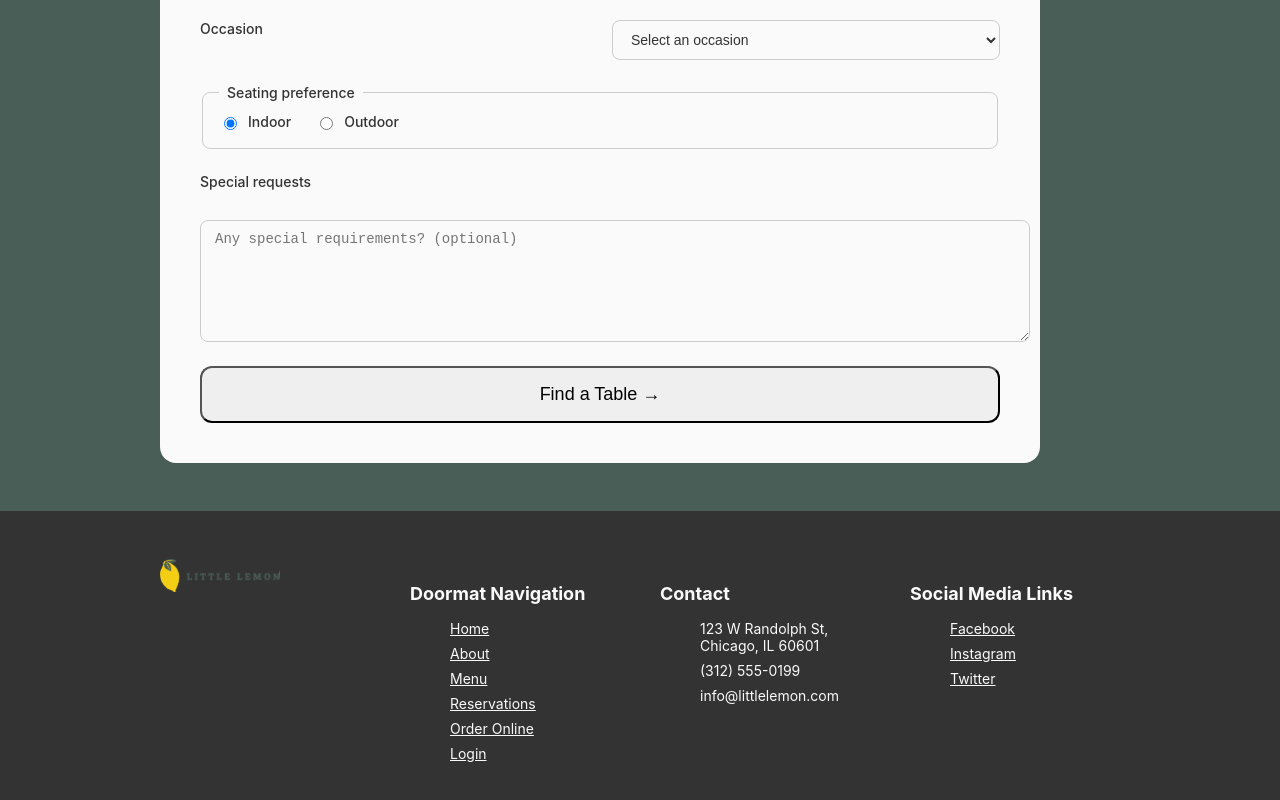
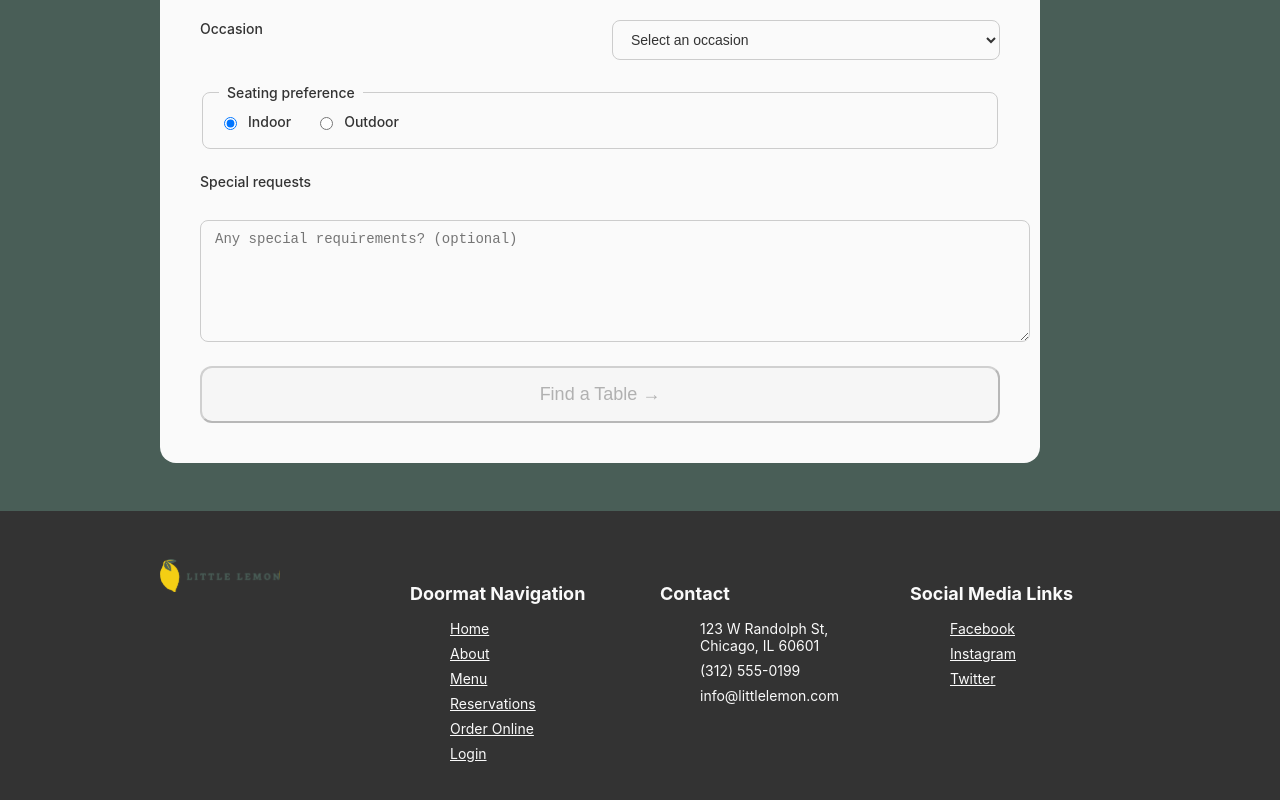
Before and after one commit to israasalama/finalproject, a React (Create React App) app: page /reservations in a window 1280 px wide. Shown: the part 563-1363 px from the top of the page. Built offline with nearby package versions, Linux system fonts and the light colour scheme.

Commit message:
adding unit tests for form validationsand submission

```diff
--- a/src/BookingForm.js
+++ b/src/BookingForm.js
@@ -2,7 +2,6 @@ import { useState } from 'react';
 import { useNavigate } from 'react-router-dom';
 import './styles/BookingForm.css';
 
-// Added submitForm to the props
 function BookingForm({ availableTimes, dispatch, submitForm }) {
   const navigate = useNavigate();
 
@@ -20,7 +19,6 @@ function BookingForm({ availableTimes, dispatch, submitForm }) {
   function handleDateChange(e) {
     const date = e.target.value;
     setFormData({ ...formData, date });
-    // FIXED: Changed 'date' to 'payload: date'
     dispatch({ type: 'UPDATE_TIMES', payload: date });
   }
 
@@ -46,13 +44,12 @@ function BookingForm({ availableTimes, dispatch, submitForm }) {
       return;
     }
 
-    // Call the submission function from Main.js
     const isSuccess = submitForm(formData);
     if (isSuccess) {
       navigate('/confirmed', { state: formData });
     }
   }
-
+  const isFormValid = formData.date !== "" && formData.time !== "" && formData.occasion !== "";
   return (
     <form onSubmit={handleSubmit} noValidate>
       <label htmlFor="date">Date</label>
@@ -63,6 +60,7 @@ function BookingForm({ availableTimes, dispatch, submitForm }) {
         value={formData.date}
         onChange={handleDateChange}
         required
+        min={new Date().toISOString().split("T")[0]}
       />
       {errors.date && <span role="alert">{errors.date}</span>}
 
@@ -75,7 +73,6 @@ function BookingForm({ availableTimes, dispatch, submitForm }) {
         required
       >
         <option value="">Select a time</option>
-        {/* Renders the dynamic times */}
         {availableTimes?.map(time => (
           <option key={time} value={time}>{time}</option>
         ))}
@@ -88,6 +85,9 @@ function BookingForm({ availableTimes, dispatch, submitForm }) {
         name="guests"
         value={formData.guests}
         onChange={handleChange}
+        required
+        min="1"
+        max="10"
       >
         {[1,2,3,4,5,6,7,8,9,10].map(num => (
           <option key={num} value={num}>{num}</option>
@@ -144,7 +144,9 @@ function BookingForm({ availableTimes, dispatch, submitForm }) {
         placeholder="Any special requirements? (optional)"
       />
 
-      <button type="submit">Find a Table →</button>
+      <button type="submit" disabled={!isFormValid} aria-label="On Click">
+         Find a Table →
+      </button>
     </form>
   );
 }
```
Also changed, not shown: 1 other file (tests, documents, lock files or other folders).
